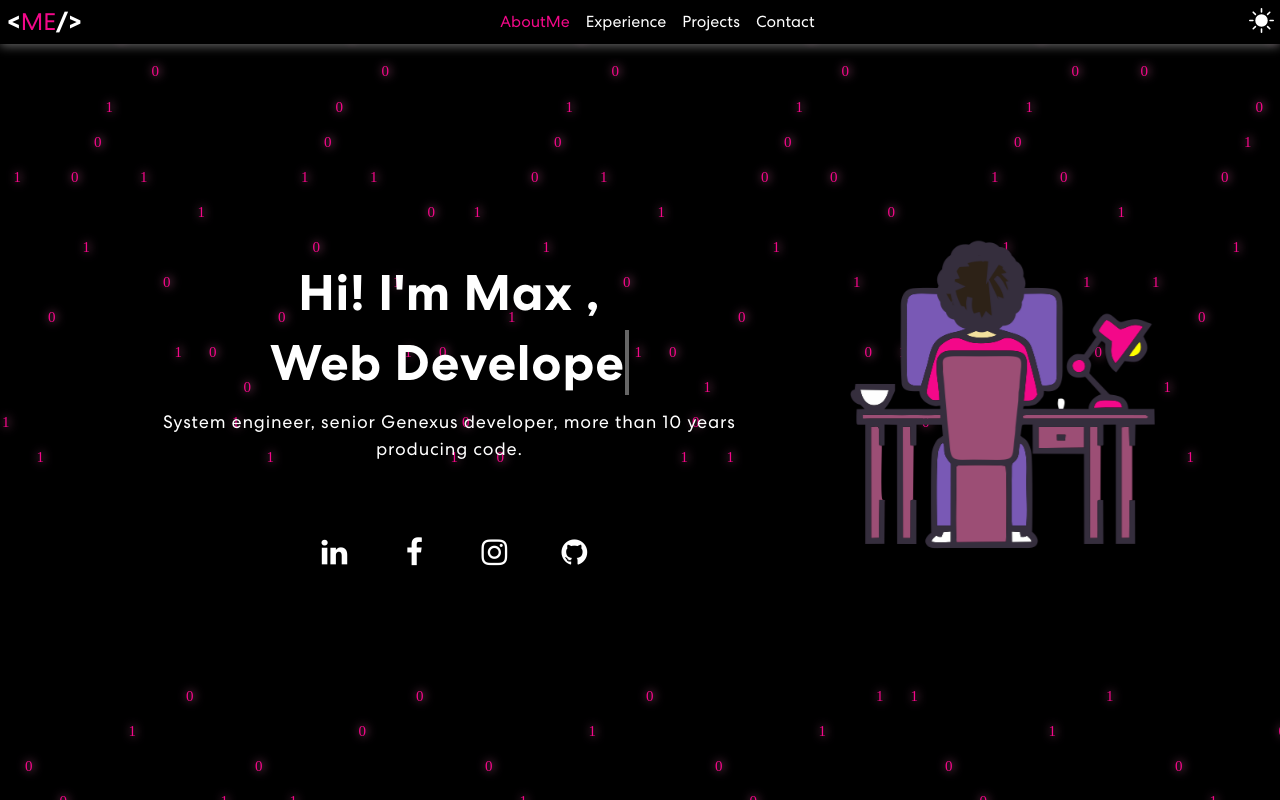
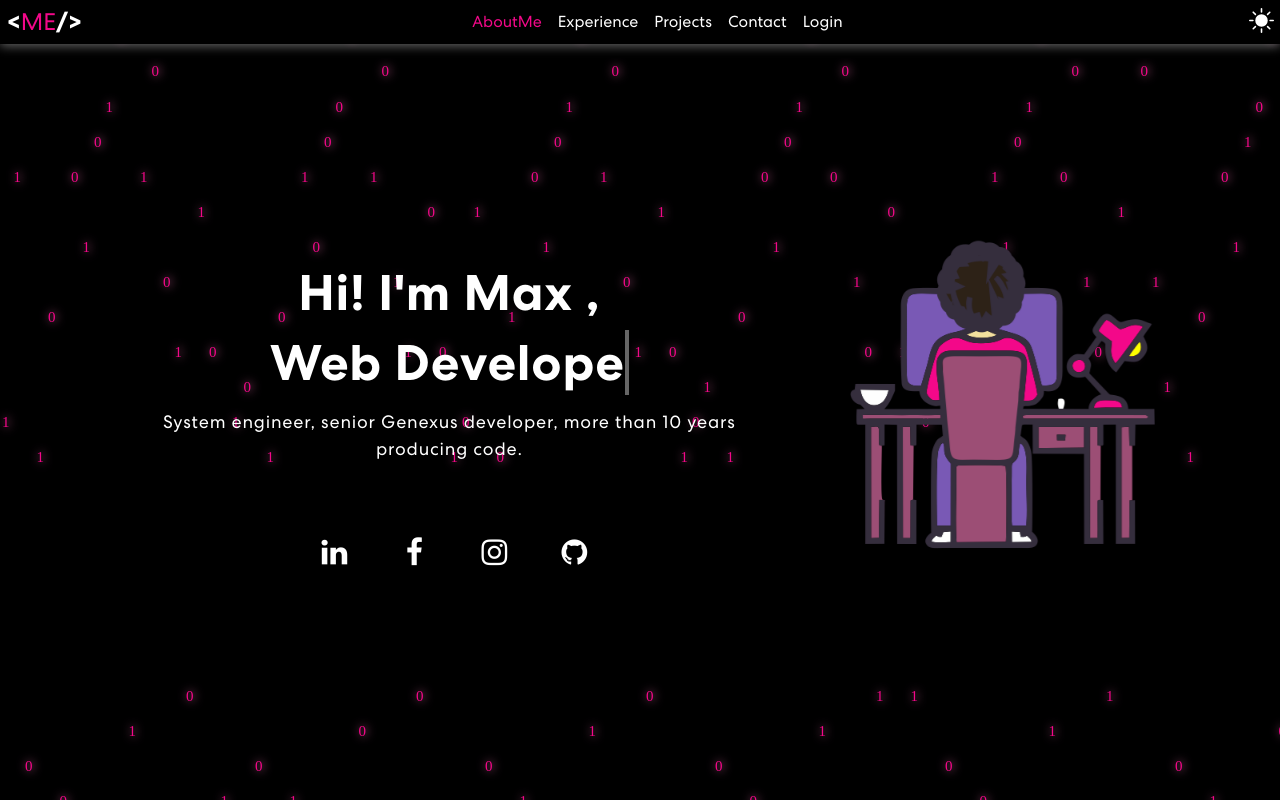
Before and after one commit to mmaaxxii/portfolio, a React (Vite) app: page / in a window 1280 px wide. Built offline with nearby package versions, Linux system fonts and the light colour scheme.

Commit message:
Login button enabled

```diff
--- a/src/App.tsx
+++ b/src/App.tsx
@@ -23,7 +23,7 @@ function App() {
             <BrowserRouter>
               <RoutesWithNotFound>
                 <Route path='/' element={<Portfolio route={PublicRoutes.ABOUTME}/>} />
-                {/*<Route path='/asd' element={<Navigate to={PrivateRoutes.PRIVATE} />} /> */}
+                {/* <Route path='/asd' element={<Navigate to={PrivateRoutes.PRIVATE} />} /> */}
                 <Route path={PublicRoutes.ABOUTME} element={<Portfolio route={PublicRoutes.ABOUTME}/>} />
                 <Route path={PublicRoutes.SKILLS} element={<Portfolio route={PublicRoutes.SKILLS}/>} />
                 <Route path={PublicRoutes.PROJECTS} element={<Portfolio route={PublicRoutes.PROJECTS}/>} />
--- a/src/pages/Portfolio/wrapper/PortfolioWrapper.tsx
+++ b/src/pages/Portfolio/wrapper/PortfolioWrapper.tsx
@@ -75,7 +75,7 @@ interface Props {
               <a onClick={() => (handleClickLink(PublicRoutes.SKILLS))} className={activeRoute === PublicRoutes.SKILLS ? 'selectedLink' : (!clicked ? (colorScheme==='dark' ?'unselecetedLinkWebDark' :'unselecetedLinkWebLight') : 'unselecetedLinkMob')}>Experience</a>
               <a onClick={() => (handleClickLink(PublicRoutes.PROJECTS))}  className={activeRoute === PublicRoutes.PROJECTS ? 'selectedLink' : (!clicked ? (colorScheme==='dark' ?'unselecetedLinkWebDark' :'unselecetedLinkWebLight') : 'unselecetedLinkMob')}>Projects</a>
               <a onClick={() => (handleClickLink(PublicRoutes.CONTACT))}  className={activeRoute === PublicRoutes.CONTACT ? 'selectedLink' : (!clicked ? (colorScheme==='dark' ?'unselecetedLinkWebDark' :'unselecetedLinkWebLight') : 'unselecetedLinkMob')}>Contact</a>
-              {/* <a onClick={() => navigate(PublicRoutes.LOGIN)}  className={activeRoute === PublicRoutes.LOGIN ? 'selectedLink' : (!clicked ? (colorScheme==='dark' ?'unselecetedLinkWebDark' :'unselecetedLinkWebLight') : 'unselecetedLinkMob')}>Login</a> */}
+              <a onClick={() => navigate(PublicRoutes.LOGIN)}  className={activeRoute === PublicRoutes.LOGIN ? 'selectedLink' : (!clicked ? (colorScheme==='dark' ?'unselecetedLinkWebDark' :'unselecetedLinkWebLight') : 'unselecetedLinkMob')}>Login</a>
             </div>
             <button id="switch" className="switch" onClick={handleClickTheme}>{colorScheme === 'dark' ?  <SunFill size={25}/>:<MoonFill size={25}/> }</button>
             <div className="burguer">
```
